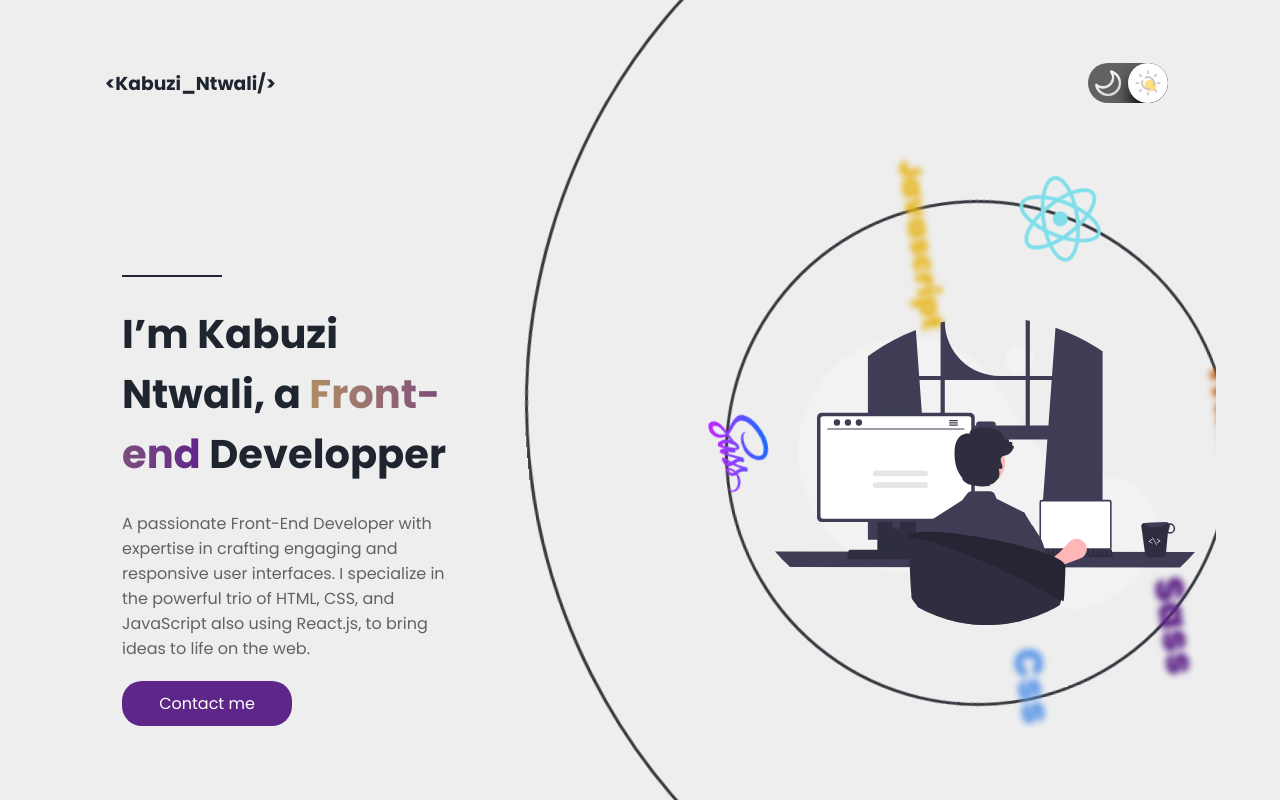
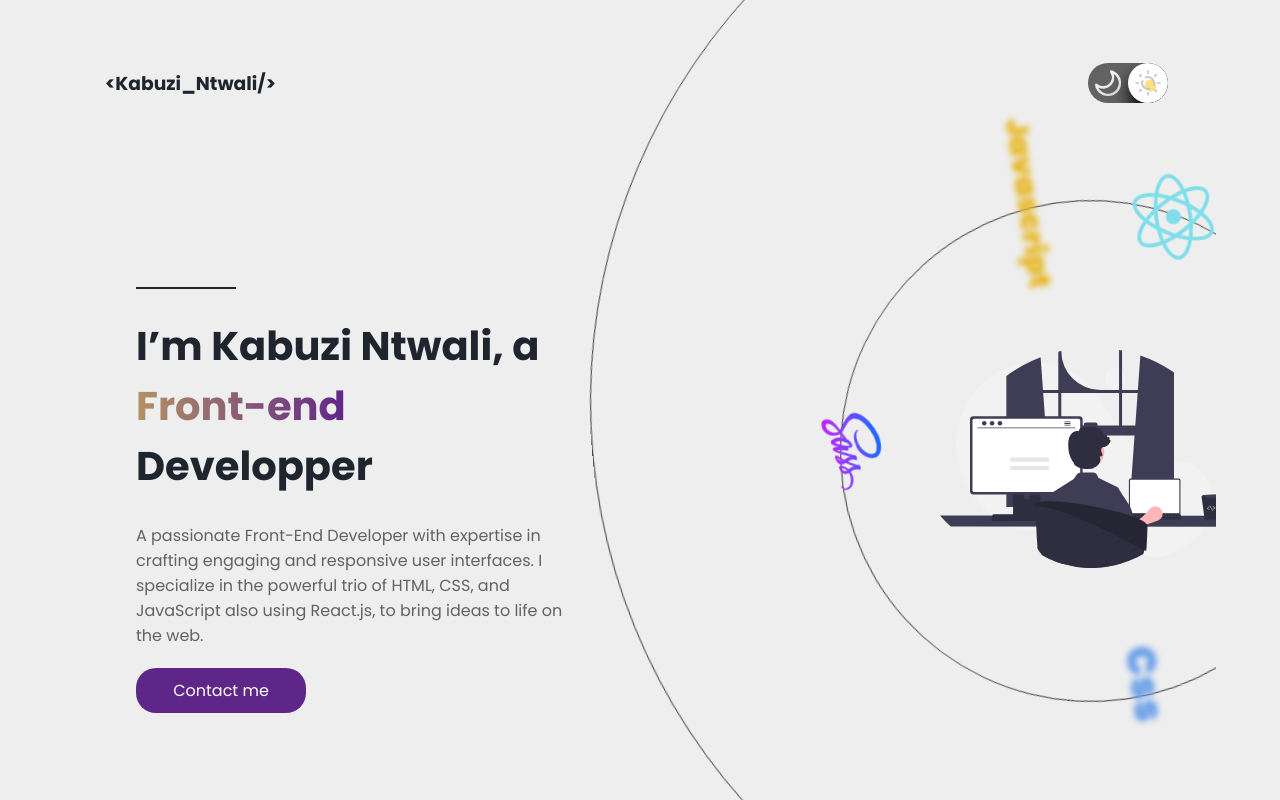
Before and after one commit to tycoonkabuzi/myportfolio, a React (Create React App) app: page / in a window 1280 px wide. Shown: the top 800 px of the page. Built offline with nearby package versions, Linux system fonts and the light colour scheme.

Commit message:
Responsive Min-width: 1200px for About Component done

```diff
--- a/src/Components/About/index.jsx
+++ b/src/Components/About/index.jsx
@@ -40,6 +40,9 @@ const ContainerText = styled.div`
   @media only screen and (min-width: 600px) {
     order: 1;
   }
+  @media only screen and (min-width: 1200px) {
+    order: 2;
+  }
 `;
 const Picture = styled.img`
   width: 100%;
@@ -55,8 +58,14 @@ const Picture = styled.img`
     left: -20px;
     bottom: 40px;
   }
+  @media only screen and (min-width: 768px) {
+    width: 30%;
+  }
   @media only screen and (min-width: 992px) {
     width: 100%;
+  }
+  @media only screen and (min-width: 1200px) {
+    order: 1;
   }
 `;
 const Title = styled.h2`
@@ -68,6 +77,9 @@ const Title = styled.h2`
   }
   @media only screen and (min-width: 600px) {
     text-align: center;
+  }
+  @media only screen and (min-width: 1200px) {
+    text-align: left;
   }
   left: -20px;
   bottom: 40px;
@@ -81,7 +93,7 @@ const MainText = styled.p`
 `;
 const Container = styled.div`
   display: grid;
-  grid-template-columns: 50% 50%;
+
   gap: 50px;
   ${(props) =>
     props.theAnimation === true
@@ -97,6 +109,9 @@ const Container = styled.div`
   }
   @media only screen and (min-width: 600px) {
     grid-template-columns: auto;
+  }
+  @media only screen and (min-width: 1200px) {
+    grid-template-columns: 50% 50%;
   }
 `;
 const ButtonContainer = styled.div`
--- a/src/Components/Header/index.jsx
+++ b/src/Components/Header/index.jsx
@@ -96,7 +96,7 @@ const Main = styled.div`
     grid-template-columns: 60% 40%;
   }
   @media only screen and (min-width: 1200px) {
-    grid-template-columns: 40% 60%;
+    grid-template-columns: 50% 50%;
   }
 `;
 const Text = styled.div`
@@ -123,7 +123,7 @@ const Graphics = styled.div`
         `}
 `;
 const BigCircle = styled.div`
-  border: solid 3px
+  border: solid 1px
     ${(props) =>
       props.propstheme === true
         ? `${colors.circleWhite}`
@@ -135,6 +135,12 @@ const BigCircle = styled.div`
   @media only screen and (max-width: 600px) {
     width: 600px;
     height: 600px;
+    top: 80px;
+    left: -50px;
+  }
+  @media only screen and (min-width: 600px) {
+    width: 800px;
+    height: 800px;
     top: 80px;
     left: -50px;
   }
@@ -150,7 +156,7 @@ const BigCircle = styled.div`
   }
 `;
 const SmallCircle = styled.div`
-  border: solid 3px
+  border: solid 1px
     ${(props) =>
       props.propstheme === true
         ? `${colors.circleWhite}`
@@ -213,7 +219,7 @@ const JavascriptText = styled.div`
     font-size: 30px;
     bottom: 200px;
     filter: blur(3px);
-    left: -50px;
+    left: -90px;
   }
 `;
 const SassText = styled.div`
@@ -347,8 +353,8 @@ const SassImage = styled.img`
   }
   @media only screen and (min-width: 600px) {
     width: 30px;
-    left: 60px;
-    top: 180px;
+    left: 100px;
+    top: 360px;
   }
   @media only screen and (min-width: 992px) {
     width: 60px;
@@ -378,8 +384,10 @@ const Avatar = styled.img`
     left: 250px;
   }
   @media only screen and (min-width: 1200px) {
-    width: 420px;
-    margin-top: 20px;
+    position: relative;
+    left: 300px;
+    top: 350px;
+    margin: auto;
   }
 `;
 const Javascript = styled.img`
@@ -387,19 +395,19 @@ const Javascript = styled.img`
 
   @media only screen and (max-width: 600px) {
     width: 50px;
-    left: 10px;
-    bottom: 0px;
+    left: 34px;
+    bottom: 100px;
   }
   /* Small devices (portrait tablets and large phones, 600px and up) */
   @media only screen and (min-width: 600px) {
     width: 70px;
-    left: 20px;
-    bottom: 0px;
+    left: 54px;
+    bottom: 100px;
   }
   @media only screen and (min-width: 992px) {
     width: 100px;
-    bottom: 0px;
-    left: 5px;
+    top: 300px;
+    left: 50px;
   }
   @media only screen and (min-width: 1200px) {
     width: 120px;
@@ -418,12 +426,12 @@ const Html = styled.img`
   /* Small devices (portrait tablets and large phones, 600px and up) */
   @media only screen and (min-width: 600px) {
     width: 70px;
-    left: -30px;
-    bottom: 800px;
+    left: 50px;
+    top: 100px;
   }
   @media only screen and (min-width: 992px) {
     width: 100px;
-    bottom: 700px;
+    top: 700px;
     left: -50px;
   }
   @media only screen and (min-width: 1200px) {
@@ -444,13 +452,13 @@ const Css = styled.img`
   }
   @media only screen and (min-width: 600px) {
     width: 70px;
-    left: 10px;
-    bottom: 435px;
+    left: -34px;
+    bottom: 335px;
   }
   @media only screen and (min-width: 992px) {
     width: 100px;
     bottom: 375px;
-    left: 10px;
+    left: 0px;
   }
   @media only screen and (min-width: 1200px) {
     width: 120px;
--- a/src/Components/Nav/index.jsx
+++ b/src/Components/Nav/index.jsx
@@ -223,6 +223,8 @@ const Links = styled(Link)`
   @media only screen and (max-width: 600px) {
     display: block;
     padding-top: 50px;
+    font-size: 40px;
+    font-weight: 200;
     color: ${(props) =>
       props.propsTheme === true
         ? ` ${colors.paragraphColorWhite}`
@@ -232,15 +234,20 @@ const Links = styled(Link)`
   @media only screen and (min-width: 600px) {
     display: block;
     padding-top: 50px;
+    font-size: 40px;
+    font-weight: 200;
     color: ${(props) =>
       props.propsTheme === true
         ? ` ${colors.paragraphColorWhite}`
         : ` ${colors.paragraphColorDark}`};
   }
   @media only screen and (min-width: 1200px) {
+    font-weight: 400;
+    font-size: 15px;
     display: inline;
     text-decoration: none;
     margin-left: 50px;
+
     color: ${(props) =>
       props.propsTheme === true
         ? ` ${colors.paragraphColorDark}`
@@ -390,6 +397,7 @@ const HamburgerMenu = styled.div`
     display: block;
     z-index: 1;
     grid-column: 3;
+    margin-right: 40px;
   }
   @media only screen and (min-width: 600px) {
     display: block;
--- a/src/Components/Project/index.jsx
+++ b/src/Components/Project/index.jsx
@@ -48,6 +48,7 @@ const ProjectsLayout = styled.div`
     grid-template-columns: auto;
   }
   @media only screen and (min-width: 992px) {
+    background-color: red;
   }
 `;
 const Rank = styled.h2`
@@ -84,7 +85,7 @@ const ProjectPicture = styled.img`
   /* Extra small devices (phones, 600px and down) */
 @media only screen and (max-width: 600px) {
     left: 10px;
-    bottom: 50px;
+    bottom: 40px;
     width: 300px;
   }
   /* Small devices (portrait tablets and large phones, 600px and up) */
@@ -96,6 +97,8 @@ const ProjectPicture = styled.img`
   @media only screen and (min-width: 768px) {
     left: 10px;
     top: 20px;
+  }
+  @media only screen and (min-width: 1200px) {
   }
 `;
 function Project({ index, title, description, picture, clicked, price }) {
--- a/src/utilities/style/Buttons.jsx
+++ b/src/utilities/style/Buttons.jsx
@@ -24,6 +24,9 @@ const Buttons = styled(Link)`
   width: 150px;
   padding: 10px;
   text-align: center;
+  @media only screen and (max-width: 600px) {
+    width: 100px;
+  }
   color: ${(props) => (props.theTheme ? `${colors.primary}` : `white`)};
   animation: ${(props) =>
     props.theAnimation === true
--- a/src/utilities/style/SquareShape.jsx
+++ b/src/utilities/style/SquareShape.jsx
@@ -19,6 +19,10 @@ const SquareShape = styled.div`
    @media only screen and (min-width: 992px) {
     width: 50%;
     margin:auto;
+  }
+  @media only screen and (min-width: 1200px) {
+    width: 70%;
+    margin:auto;
   }`}
   ${(props) =>
     props.projectSquare &&
@@ -33,6 +37,7 @@ const SquareShape = styled.div`
     bottom: 50px;
     margin-top:50px;
   }
+
    @media only screen and (min-width: 992px) {
     margin-left:70px;
   }
```
